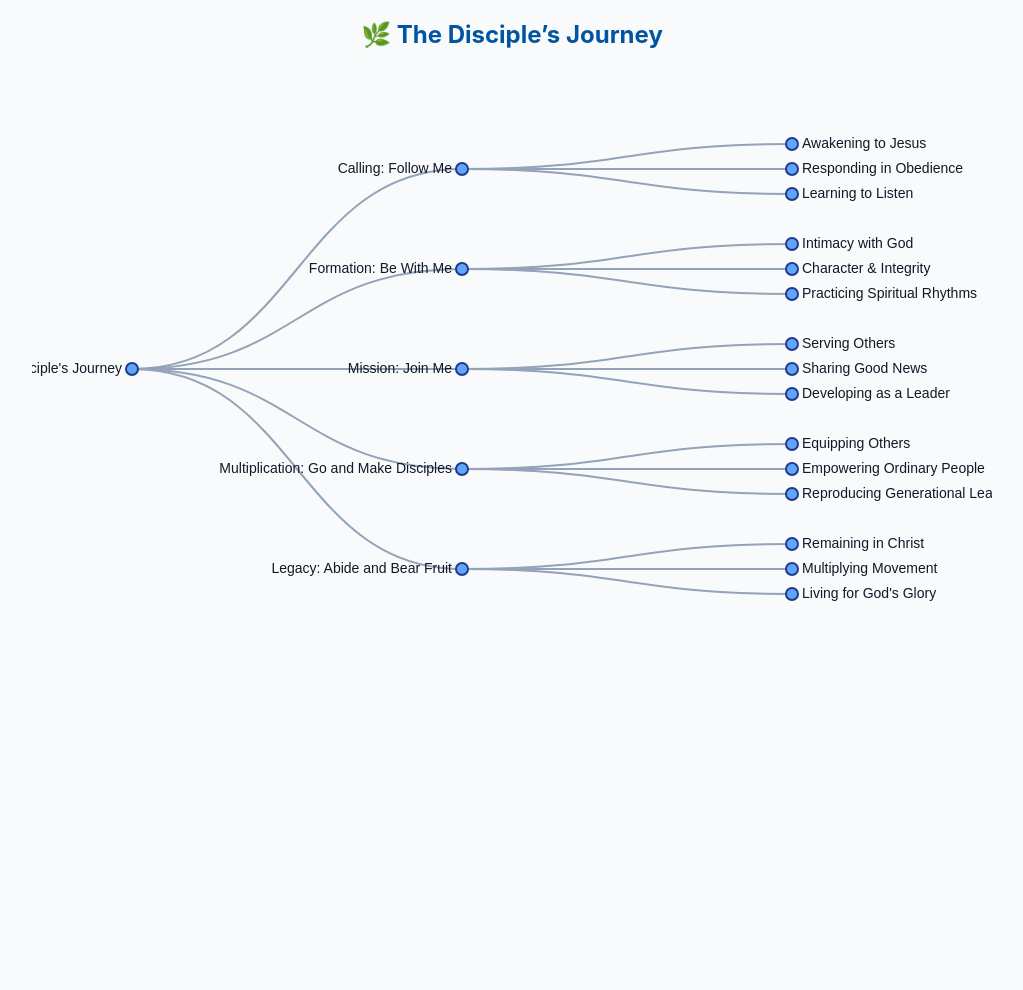
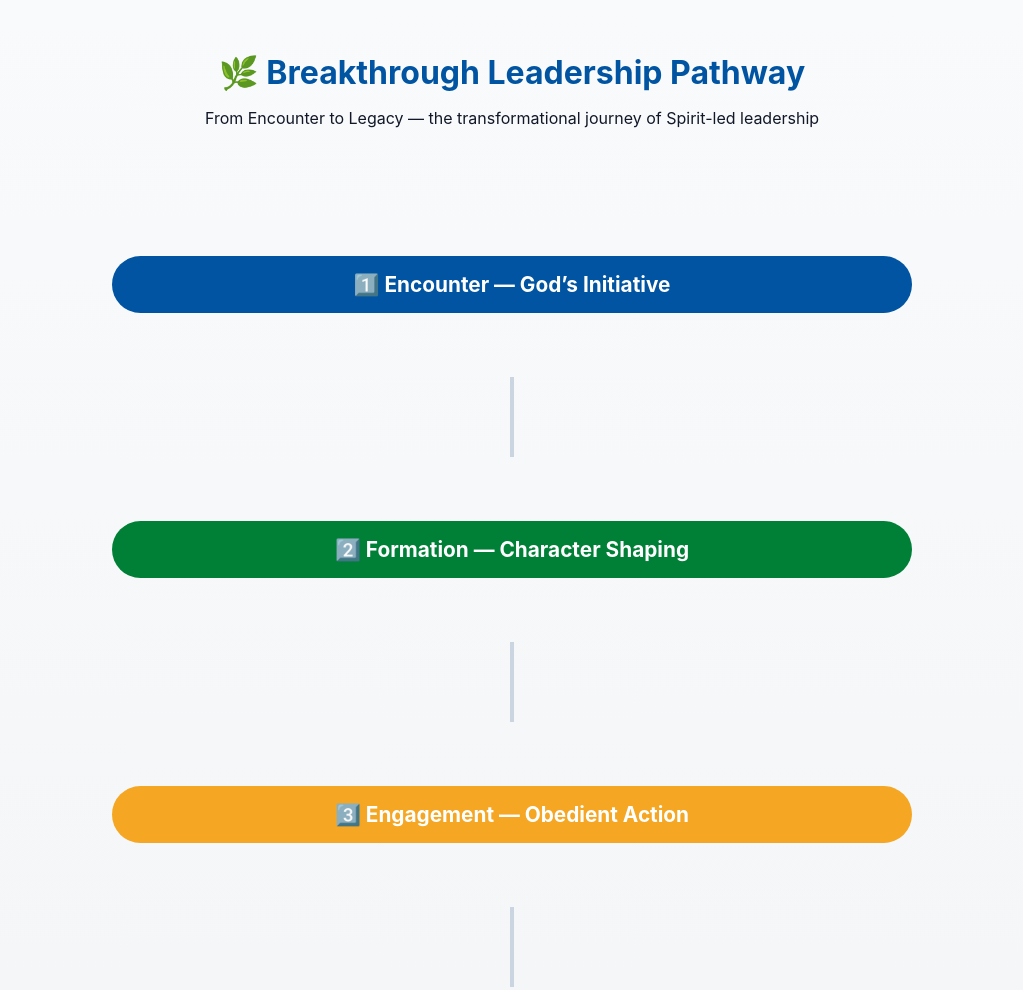
Before and after one commit to GilesEmery/disciple-journey, a plain HTML site: page index.html in a window 1280 px wide. Shown: the top 990 px of the page, without its empty margins (128-1151 px from the left). Before the commit the page ends 800 px from the top, so only its background shows below. Drawn offline with nearby package versions, Linux system fonts and the light colour scheme.

Commit message:
Update index.html

```diff
--- a/index.html
+++ b/index.html
@@ -2,171 +2,150 @@
 <html lang="en">
 <head>
 <meta charset="UTF-8" />
-<meta name="viewport" content="width=device-width, initial-scale=1.0">
-<title>The Disciple's Journey</title>
-<script src="https://d3js.org/d3.v7.min.js"></script>
+<meta name="viewport" content="width=device-width, initial-scale=1.0" />
+<title>Breakthrough Leadership Pathway</title>
 <style>
   body {
     font-family: 'Inter', sans-serif;
-    background-color: #f8fafc;
+    background: linear-gradient(#f9fafb, #f3f4f6);
+    color: #111827;
     margin: 0;
-    overflow-x: hidden;
+    padding: 0;
   }
-  h2 {
+
+  header {
     text-align: center;
-    color: #0054a1;
-    margin: 20px;
+    padding: 2rem 1rem 1rem;
   }
-  svg {
+
+  header h1 {
+    color: #0054A1;
+    margin-bottom: 0.5rem;
+  }
+
+  .pathway {
+    position: relative;
+    width: 100%;
+    max-width: 800px;
+    margin: auto;
+    padding: 2rem 1rem;
+  }
+
+  .stage {
+    position: relative;
+    margin: 4rem 0;
+    text-align: center;
+  }
+
+  .stage h2 {
+    cursor: pointer;
+    padding: 1rem;
+    border-radius: 50px;
+    color: white;
+    margin: 0;
+    font-size: 1.3rem;
+  }
+
+  .stage-content {
+    display: none;
+    margin-top: 1rem;
+    background: white;
+    padding: 1rem 1.5rem;
+    border-radius: 12px;
+    box-shadow: 0 2px 10px rgba(0,0,0,0.1);
+  }
+
+  .active + .stage-content {
     display: block;
-    margin: auto;
+    animation: fadeIn 0.5s ease-in-out;
   }
-  .node circle {
-    fill: #60A5FA;
-    cursor: pointer;
-    stroke: #1E3A8A;
-    stroke-width: 2px;
+
+  @keyframes fadeIn {
+    from { opacity: 0; transform: translateY(-10px); }
+    to { opacity: 1; transform: translateY(0); }
   }
-  .node text {
-    font-size: 14px;
-    fill: #111827;
-    cursor: pointer;
+
+  /* Color theming */
+  .encounter h2 { background: #0054A1; }
+  .formation h2 { background: #008037; }
+  .engagement h2 { background: #F5A623; }
+  .multiplication h2 { background: #7B61FF; }
+  .legacy h2 { background: #D97706; }
+
+  /* Connector line */
+  .connector {
+    width: 4px;
+    background: #CBD5E1;
+    height: 80px;
+    margin: 0 auto;
   }
-  .link {
-    fill: none;
-    stroke: #94A3B8;
-    stroke-width: 2px;
-  }
-  #tooltip {
-    position: absolute;
-    background: white;
-    border: 1px solid #ccc;
-    padding: 8px 12px;
-    border-radius: 6px;
-    box-shadow: 0 2px 6px rgba(0,0,0,0.1);
-    font-size: 13px;
-    pointer-events: none;
-    display: none;
+
+  @media (max-width: 600px) {
+    .stage h2 { font-size: 1.1rem; }
   }
 </style>
 </head>
 <body>
-<h2>🌿 The Disciple’s Journey</h2>
-<svg width="960" height="700"></svg>
-<div id="tooltip"></div>
+  <header>
+    <h1>🌿 Breakthrough Leadership Pathway</h1>
+    <p>From Encounter to Legacy — the transformational journey of Spirit-led leadership</p>
+  </header>
 
-<script>
-// ---------- TREE DATA ----------
-const data = {
-  name: "The Disciple's Journey",
-  children: [
-    {
-      name: "Calling: Follow Me",
-      children: [
-        { name: "Awakening to Jesus", desc: "Recognizing the voice of Christ and responding to His call." },
-        { name: "Responding in Obedience", desc: "Taking first steps of faith and surrender." },
-        { name: "Learning to Listen", desc: "Developing spiritual awareness through Scripture and prayer." }
-      ]
-    },
-    {
-      name: "Formation: Be With Me",
-      children: [
-        { name: "Intimacy with God", desc: "Abiding in daily rhythms of grace, worship, and prayer." },
-        { name: "Character & Integrity", desc: "Becoming more like Christ in love, humility, and truth." },
-        { name: "Practicing Spiritual Rhythms", desc: "Living in patterns that nurture inner transformation." }
-      ]
-    },
-    {
-      name: "Mission: Join Me",
-      children: [
-        { name: "Serving Others", desc: "Meeting needs with compassion and generosity." },
-        { name: "Sharing Good News", desc: "Bearing witness through word and deed." },
-        { name: "Developing as a Leader", desc: "Influencing others toward Kingdom purpose." }
-      ]
-    },
-    {
-      name: "Multiplication: Go and Make Disciples",
-      children: [
-        { name: "Equipping Others", desc: "Training others to follow Jesus and serve others." },
-        { name: "Empowering Ordinary People", desc: "Seeing every believer as a missionary." },
-        { name: "Reproducing Generational Leaders", desc: "Investing in leaders who will raise new leaders." }
-      ]
-    },
-    {
-      name: "Legacy: Abide and Bear Fruit",
-      children: [
-        { name: "Remaining in Christ", desc: "Sustaining fruitfulness through dependence on Jesus." },
-        { name: "Multiplying Movement", desc: "Reproducing Kingdom impact across generations." },
-        { name: "Living for God's Glory", desc: "Seeing all of life as worship and mission." }
-      ]
+  <section class="pathway">
+    <!-- Encounter -->
+    <div class="stage encounter">
+      <h2 onclick="toggleStage(this)">1️⃣ Encounter — God’s Initiative</h2>
+      <div class="stage-content">
+        <p>Every breakthrough begins with God’s initiative. The leader is first encountered by God through revelation, surrender, or calling. It is here that vision is birthed and obedience begins.</p>
+        <blockquote>“The call of God precedes the capacity of man.”</blockquote>
+      </div>
+    </div>
+    <div class="connector"></div>
+
+    <!-- Formation -->
+    <div class="stage formation">
+      <h2 onclick="toggleStage(this)">2️⃣ Formation — Character Shaping</h2>
+      <div class="stage-content">
+        <p>Formation is God’s refining work in a leader’s inner life. Before leading others, one must be deeply led by Christ. This stage tests integrity, patience, and humility.</p>
+        <blockquote>“God forms the heart before He fills the hands.”</blockquote>
+      </div>
+    </div>
+    <div class="connector"></div>
+
+    <!-- Engagement -->
+    <div class="stage engagement">
+      <h2 onclick="toggleStage(this)">3️⃣ Engagement — Obedient Action</h2>
+      <div class="stage-content">
+        <p>Leaders join God’s redemptive mission. They engage their communities with compassion and courage, translating conviction into practical obedience.</p>
+        <blockquote>“Mission is not strategy — it’s surrender in motion.”</blockquote>
+      </div>
+    </div>
+    <div class="connector"></div>
+
+    <!-- Multiplication -->
+    <div class="stage multiplication">
+      <h2 onclick="toggleStage(this)">4️⃣ Multiplication — Empowering Others</h2>
+      <div class="stage-content">
+        <p>Breakthrough leaders reproduce themselves. They raise others to lead, decentralize authority, and create cultures of trust and empowerment.</p>
+        <blockquote>“Leadership is legacy when others surpass you.”</blockquote>
+      </div>
+    </div>
+    <div class="connector"></div>
+
+    <!-- Legacy -->
+    <div class="stage legacy">
+      <h2 onclick="toggleStage(this)">5️⃣ Legacy — Sustaining the Movement</h2>
+      <div class="stage-content">
+        <p>The ultimate fruit of breakthrough leadership is legacy — movements that endure because they are rooted in surrender, simplicity, and reproducibility.</p>
+        <blockquote>“Movements last when leaders release.”</blockquote>
+      </div>
+    </div>
+  </section>
+
+  <script>
+    function toggleStage(el) {
+      el.classList.toggle("active");
     }
-  ]
-};
-
-// ---------- SETUP ----------
-const width = 960, height = 700;
-const svg = d3.select("svg")
-  .attr("viewBox", [-100, -50, width, height])
-  .style("font", "14px sans-serif");
-
-const tree = d3.tree().size([height - 200, width - 300]);
-const root = d3.hierarchy(data);
-root.x0 = height / 2;
-root.y0 = 0;
-
-const tooltip = d3.select("#tooltip");
-
-function update(source) {
-  const nodes = root.descendants();
-  const links = root.links();
-
-  tree(root);
-
-  svg.selectAll(".link")
-    .data(links, d => d.target.id)
-    .join("path")
-    .attr("class", "link")
-    .attr("d", d3.linkHorizontal().x(d => d.y).y(d => d.x));
-
-  const node = svg.selectAll(".node")
-    .data(nodes, d => d.id || (d.id = ++i))
-    .join(
-      enter => {
-        const g = enter.append("g")
-          .attr("class", "node")
-          .attr("transform", d => `translate(${source.y0},${source.x0})`)
-          .on("click", (event, d) => {
-            if (d.children) d._children = d.children, d.children = null;
-            else d.children = d._children, d._children = null;
-            update(d);
-          })
-          .on("mouseover", (event, d) => {
-            if (d.data.desc) {
-              tooltip.style("display", "block")
-                .html(`<strong>${d.data.name}</strong><br>${d.data.desc}`);
-            }
-          })
-          .on("mousemove", event => {
-            tooltip.style("top", (event.pageY + 10) + "px")
-                   .style("left", (event.pageX + 10) + "px");
-          })
-          .on("mouseout", () => tooltip.style("display", "none"));
-
-        g.append("circle").attr("r", 6);
-        g.append("text")
-          .attr("dy", "0.31em")
-          .attr("x", d => d.children || d._children ? -10 : 10)
-          .attr("text-anchor", d => d.children || d._children ? "end" : "start")
-          .text(d => d.data.name);
-        return g;
-      })
-    .transition()
-    .duration(400)
-    .attr("transform", d => `translate(${d.y},${d.x})`);
-}
-
-let i = 0;
-update(root);
-</script>
+  </script>
 </body>
 </html>
```
